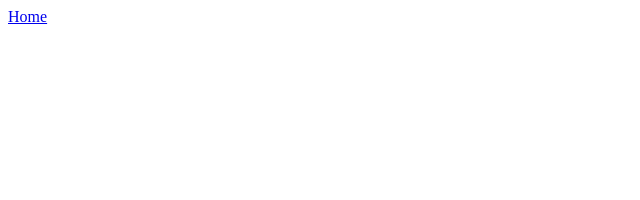
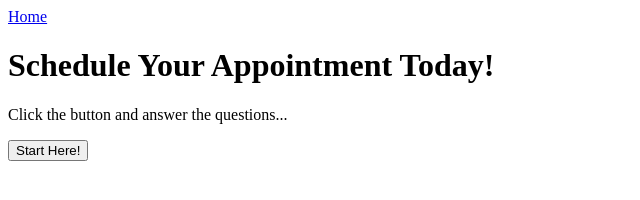
Before and after one commit to JenniferT9462/Week-5-JavaScript-Lab2-Day-2, a plain HTML site: page appointment.html in a window 1280 px wide. Shown: the whole page, without its empty margins (0-640 px from the left). Drawn offline with Linux system fonts and the light colour scheme.

Commit message:
Fixed title

```diff
--- a/appointment.html
+++ b/appointment.html
@@ -8,6 +8,10 @@
 <body>
     <a href="index.html">Home</a>
 
+    <h1>Schedule Your Appointment Today!</h1>
+    <p>Click the button and answer the questions...</p>
+    <button>Start Here!</button>
+
 
 
     <script src="appointment.js"></script>
```
